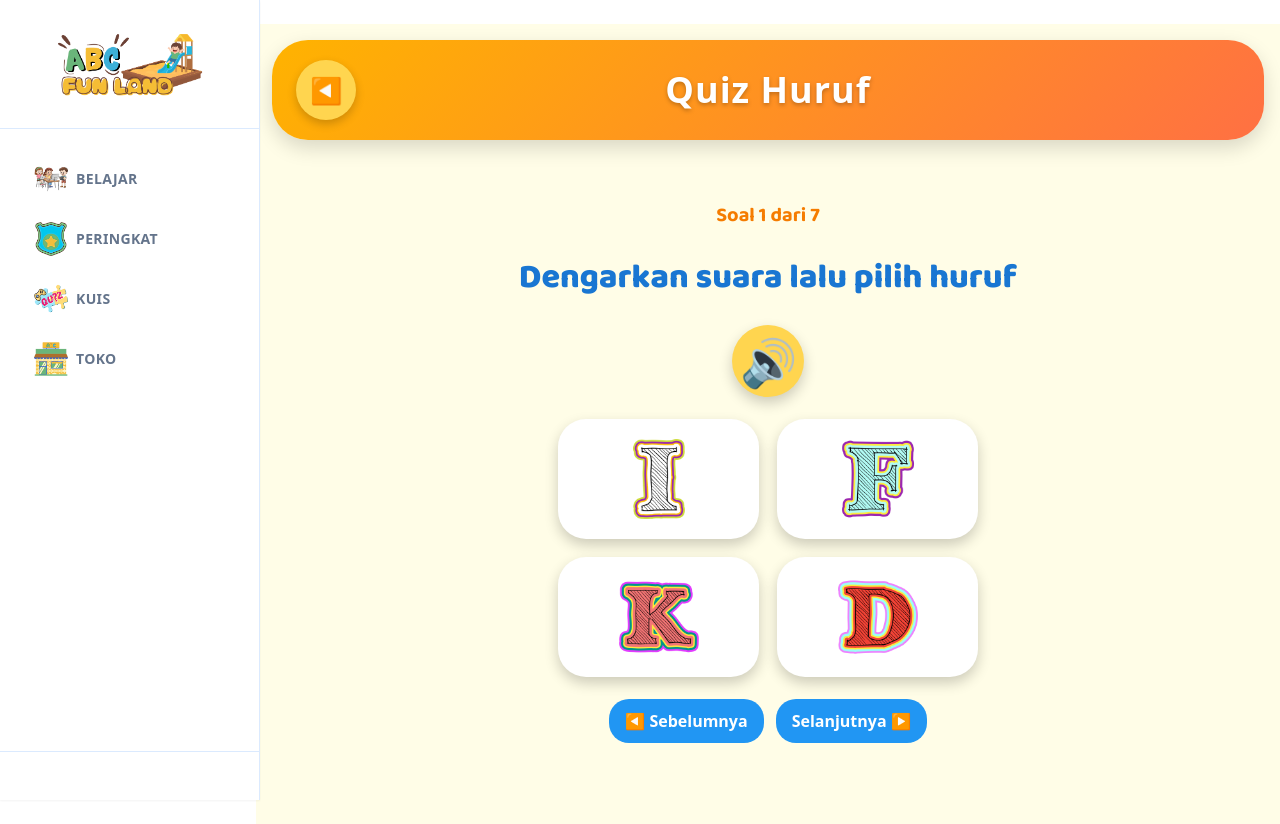
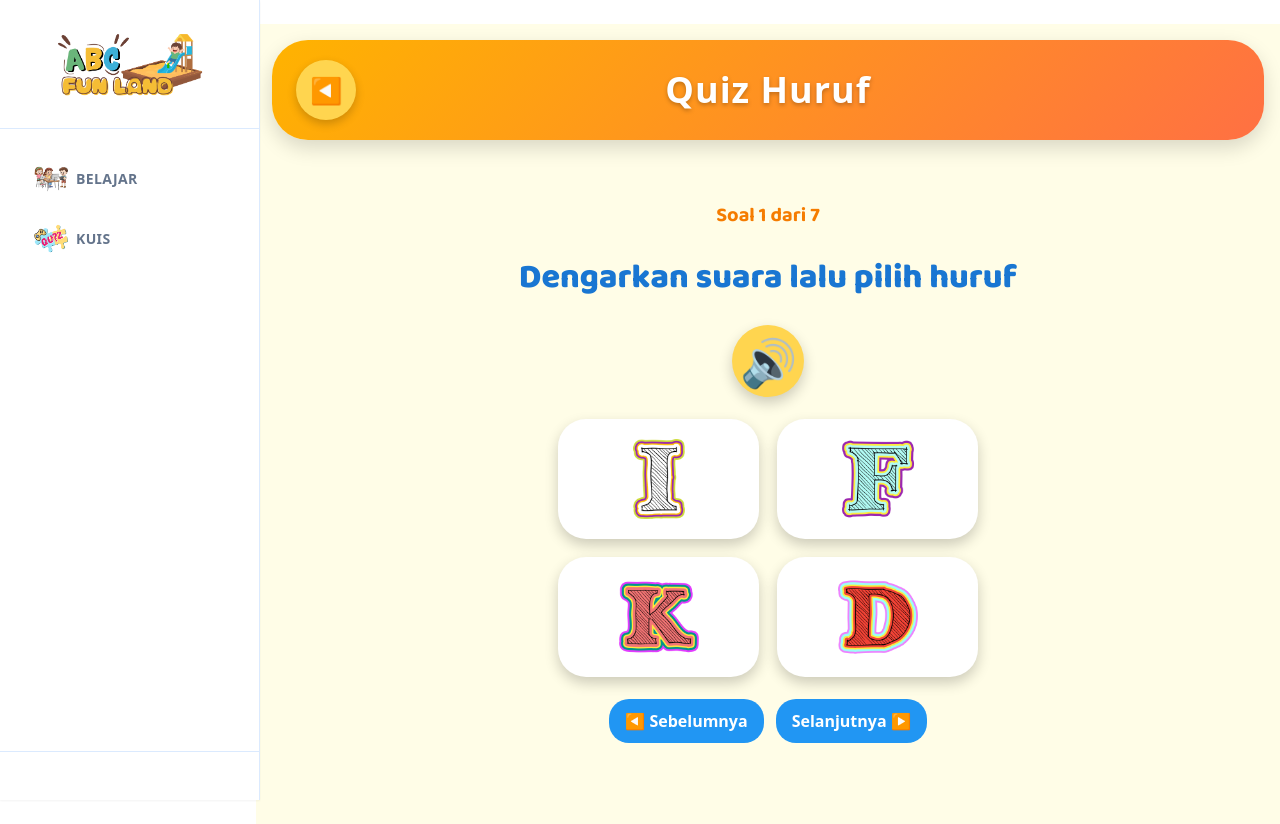
Before and after one commit to Puturahmaa7/https---github.com-utrhmaa-ABCFunLand, a Next.js app in the folder abcfunlearn/: page /quiz/quizHuruf in a window 1280 px wide. Built offline with nearby package versions, Linux system fonts and the light colour scheme.

Commit message:
Hapus Leaderboard dan shop

```diff
--- a/abcfunlearn/app/(loginUser)/quiz/data/quizHuruf.ts
+++ /dev/null
@@ -1,18 +0,0 @@
-export type QuizItem = {
-  question: string;
-  correctAnswer: string;
-  wrongAnswers: string[];
-};
-
-export const quizHuruf: QuizItem[] = [
-  {
-    question: "Huruf apakah ini: A",
-    correctAnswer: "A",
-    wrongAnswers: ["B", "C", "D"],
-  },
-  {
-    question: "Huruf apakah ini: B",
-    correctAnswer: "B",
-    wrongAnswers: ["A", "C", "D"],
-  },
-];
--- a/abcfunlearn/app/(loginUser)/quiz/quizHuruf/layout.tsx
+++ b/abcfunlearn/app/(loginUser)/quiz/quizHuruf/layout.tsx
@@ -20,7 +20,7 @@ export default function QuizHurufLayout({
         height: "100vh",
         display: "flex",
         flexDirection: "column",
-        backgroundColor: "#FFFDE7", // kuning lembut (beda dari materi)
+        backgroundColor: "#FFFDE7",
       }}
     >
       {/* HEADER QUIZ */}
@@ -80,7 +80,7 @@ export default function QuizHurufLayout({
         style={{
           flex: 1,
           padding: "24px",
-          overflowY: "auto", // ⬅️ INI KUNCI UTAMANYA
+          overflowY: "auto",
         }}
       >
         {children}
--- a/abcfunlearn/app/(loginUser)/quiz/quizHuruf/page.tsx
+++ b/abcfunlearn/app/(loginUser)/quiz/quizHuruf/page.tsx
@@ -12,7 +12,7 @@ type Question = {
 };
 
 export default function QuizHurufPage() {
-  const router = useRouter(); // ✅ DI SINI SAJA
+  const router = useRouter();
   const hurufList = Array.from({ length: 26 }, (_, i) =>
     String.fromCharCode(65 + i)
   );
@@ -26,9 +26,6 @@ export default function QuizHurufPage() {
 
   const diSoalTerakhir = currentIndex === TOTAL_SOAL - 1;
 
-  // =============================
-  // HITUNG HASIL (AMAN)
-  // =============================
   const jumlahTerjawab = answers.filter((a) => a !== null).length;
 
   const jumlahBenar = answers.filter(
@@ -37,9 +34,6 @@ export default function QuizHurufPage() {
 
   const jumlahSalah = jumlahTerjawab - jumlahBenar;
 
-  // =============================
-  // AUDIO
-  // =============================
   const playHuruf = (huruf: string) => {
     const audio = new Audio(`/suaraHuruf/${huruf.toLowerCase()}.mp3`);
     audio.play();
@@ -52,9 +46,6 @@ export default function QuizHurufPage() {
     audio.play();
   };
 
-  // =============================
-  // GENERATE QUIZ
-  // =============================
   const generateQuiz = () => {
     const soal: Question[] = [];
 
@@ -86,7 +77,6 @@ export default function QuizHurufPage() {
   const jawaban = answers[currentIndex];
 
   const nextSoal = () => {
-    // jika belum menjawab → otomatis salah
     if (!answers[currentIndex]) {
       const copy = [...answers];
       copy[currentIndex] = SKIP_ANSWER;
@@ -120,15 +110,12 @@ export default function QuizHurufPage() {
         gap: "22px",
       }}
     >
-      {/* TRACKER */}
       <div style={tracker}>
         Soal {currentIndex + 1} dari {TOTAL_SOAL}
       </div>
 
-      {/* INSTRUKSI */}
       <div style={instruksi}>Dengarkan suara lalu pilih huruf</div>
 
-      {/* TOMBOL AUDIO */}
       <button
         onClick={playSoal}
         onMouseEnter={() => setHover("sound")}
@@ -142,7 +129,6 @@ export default function QuizHurufPage() {
         🔊
       </button>
 
-      {/* PILIHAN */}
       <div style={grid}>
         {current.options.map((h) => {
           const benar = h === current.correct;
@@ -178,7 +164,6 @@ export default function QuizHurufPage() {
         })}
       </div>
 
-      {/* NAVIGASI */}
       <div style={{ display: "flex", gap: "12px" }}>
         <button
           disabled={currentIndex === 0}
@@ -193,7 +178,6 @@ export default function QuizHurufPage() {
         </button>
       </div>
 
-      {/* HASIL AKHIR */}
       {diSoalTerakhir && (
         <div style={hasilBox}>
           <div style={hasilTitle}>Hasil Quiz</div>
@@ -229,8 +213,6 @@ export default function QuizHurufPage() {
     </div>
   );
 }
-
-/* ================= STYLES ================= */
 
 const tracker = {
   fontFamily: "var(--font-baloo)",
--- a/abcfunlearn/components/sidebar.tsx
+++ b/abcfunlearn/components/sidebar.tsx
@@ -44,13 +44,7 @@ export const Sidebar = ({ className }: SidebarProps) => {
           href="/learn"
           iconSrc="/images/Learn.png"
         />
-        <SidebarItem
-          label="Peringkat"
-          href="/leaderboard"
-          iconSrc="/images/Leaderboard.png"
-        />
         <SidebarItem label="Kuis" href="/quiz" iconSrc="/images/Quiz.png" />
-        <SidebarItem label="Toko" href="/shop" iconSrc="/images/Shop.png" />
       </nav>
 
       {/* User */}
```
